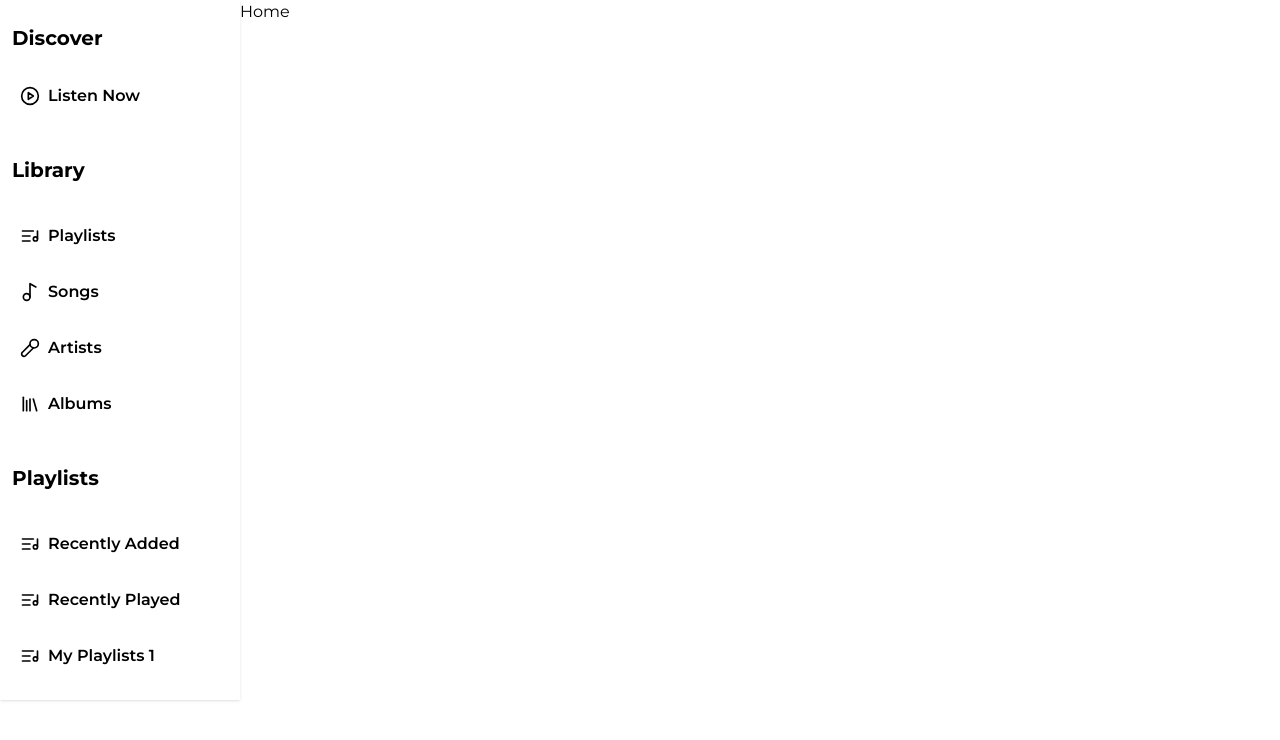
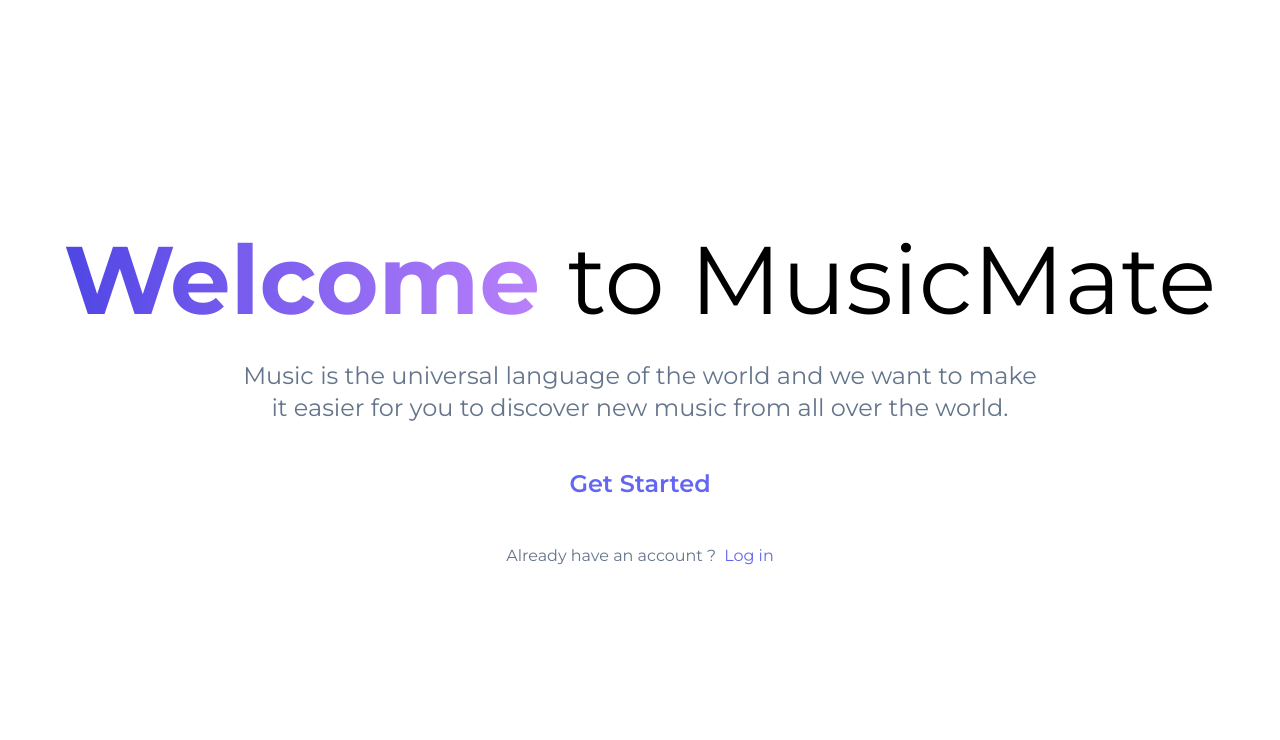
Before and after one commit to mickaelrebeau/MusicMate, a React (Vite) app in the folder frontend/: page / in a window 1280 px wide. Shown: the top 740 px of the page. Built offline with nearby package versions, Linux system fonts and the light colour scheme.

Commit message:
🛠️ Adding somes pages

```diff
--- a/frontend/src/App.tsx
+++ b/frontend/src/App.tsx
@@ -1,15 +1,19 @@
 import { Route, Routes } from "react-router-dom";
 import './App.css';
+import { Auth } from "./pages/auth/AuthPage";
+import { SignUp } from "./pages/signup/SignUpPage";
+import { Login } from "./pages/login/LoginPage";
 import { Home } from "./pages/home/HomePage";
-import { Profile } from "./pages/profile/ProfilePage";
 
 function App() {
 
   return (
     <>
       <Routes>
-        <Route path="/" element={<Home />} />
-        <Route path="/profile" element={<Profile />} />
+        <Route path="/" element={<Auth />} />
+        <Route path="/signup" element={<SignUp />} />
+        <Route path="/login" element={<Login />} />
+        <Route path="/home" element={<Home />} />
       </Routes>
     </>
   )
```
